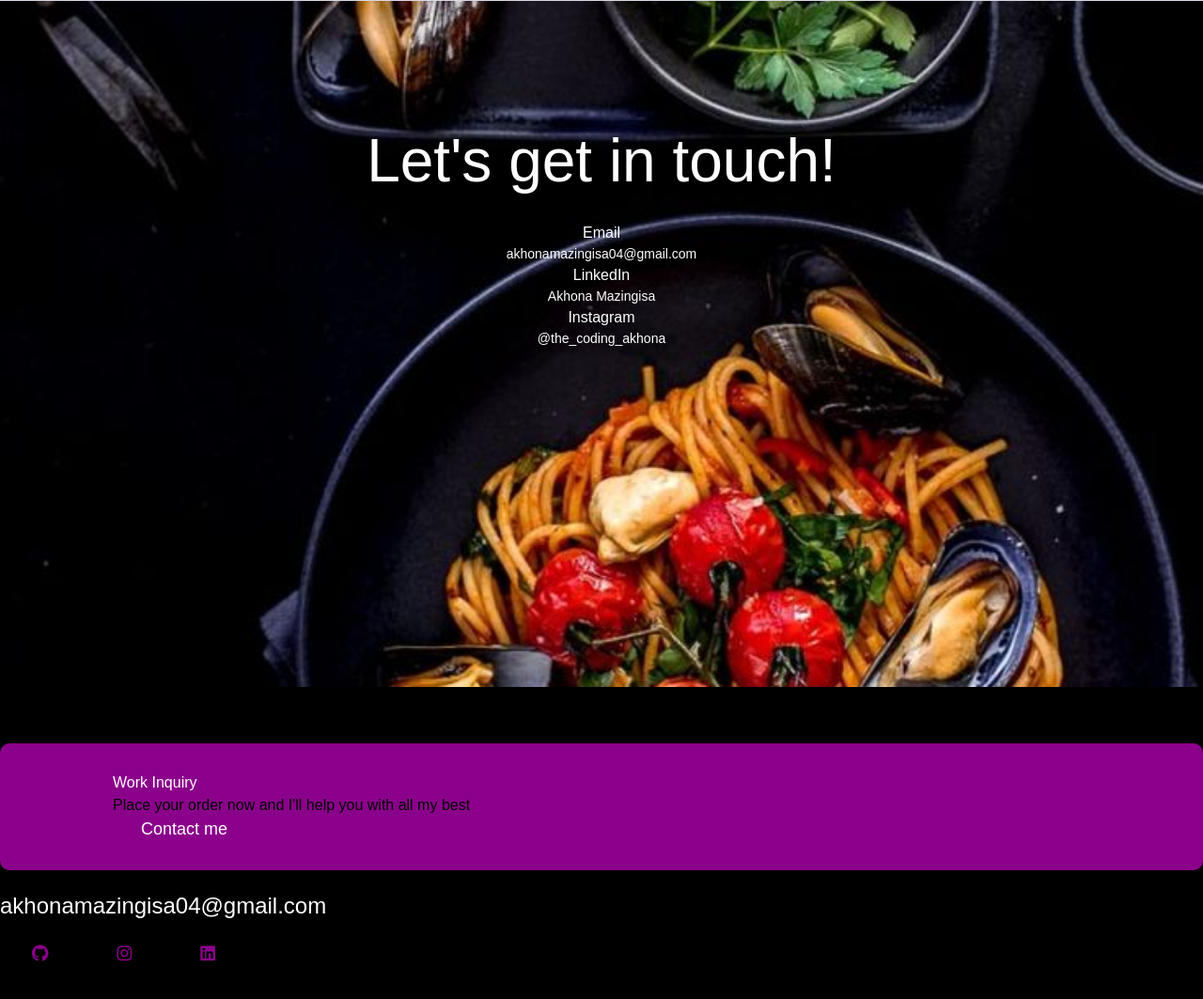
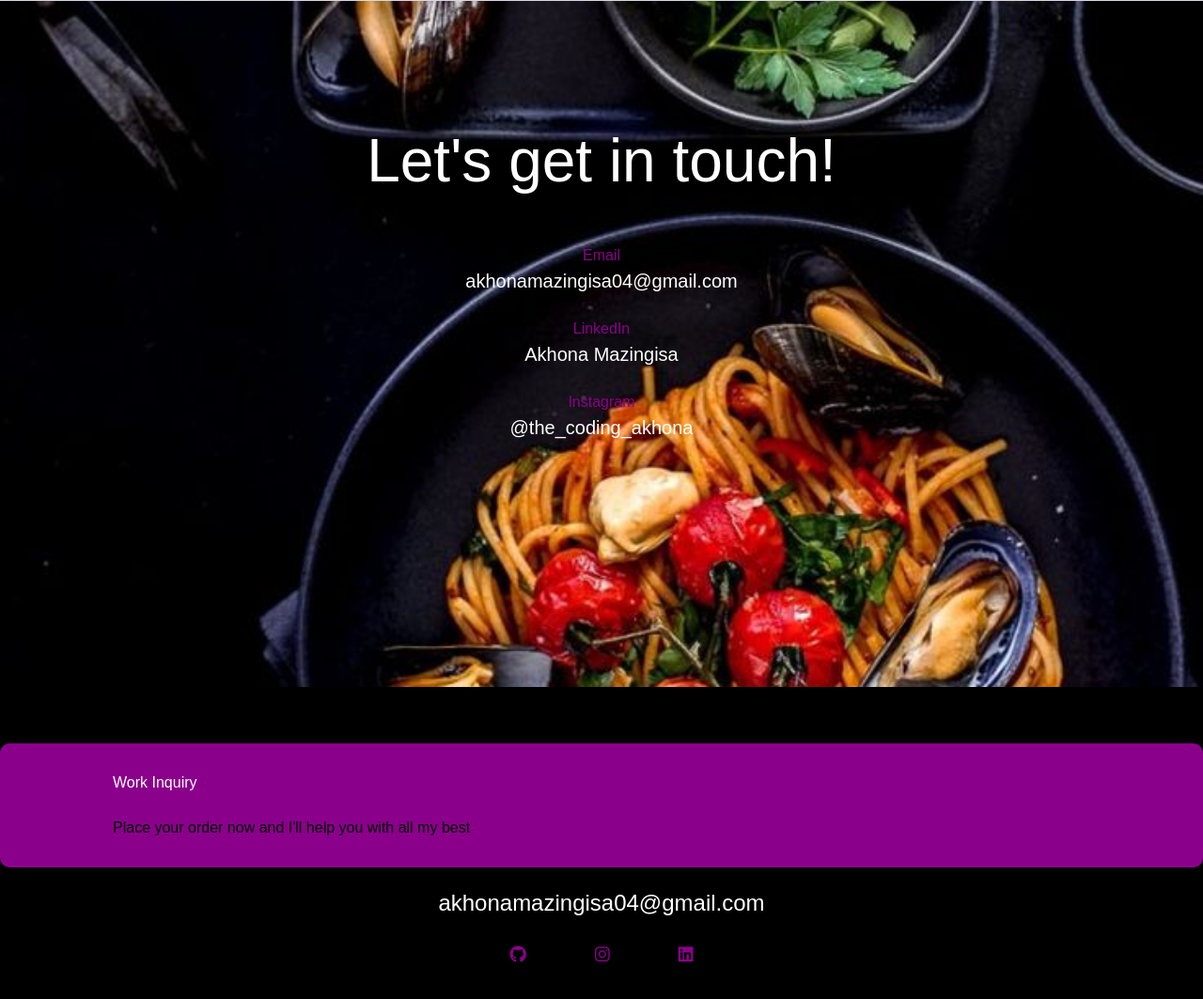
Before and after one commit to akhona-mazingisa/Restaurant-Menu, a website: page contact.html in a window 1280 px wide. Shown: the part 69-1132 px from the top of the page at 94% size. Drawn offline with nearby package versions, Linux system fonts and the light colour scheme.

Commit message:
Updated contact.html page and styles.css

```diff
--- a/contact.html
+++ b/contact.html
@@ -42,11 +42,14 @@
         <div class="content-container container">
             <div class="content">
                 <h1 mb-5>Let's get in touch!</h1>
+                <br>
                 <h3>Email</h3>
                 <p><a href="mailto:akhonamazingisa04@gmail.com">akhonamazingisa04@gmail.com </a></p>
+                <br>
                 <h3>LinkedIn</h3>
                 <p><a href="https://linkedin.com/in/akhona-mazingisa-93a5a2a2" target="_blank">
                     Akhona Mazingisa </a></p>
+                    <br>
                     <h3>Instagram</h3>
                     <p><a href="https://instagram.com/the_coding_akhona" target="_blank">
                         @the_coding_akhona </a></p>
@@ -59,18 +62,17 @@
         <div class="contact-box d-flex justify-content-between mb-5 d-mb-flex">
             <div>
             <h3>Work Inquiry</h3>
+            <br>
             <p class="text-muted">Place your order now and I'll help you with all my best</p>
         </div>
-        <div>
-            <a class="btn btn-branding mt-3" href="/contact" title="contact Akhona">Contact me</a>
-        </div>
     </div>
-    <div class="d-flex justify-content-center mb-5">
+    <div class="text-center">
         <a href="mailto:akhonamazingisa04@gmail.com" class="email-link" title="Email Akhona">
          akhonamazingisa04@gmail.com </a>
      </a>
      </div>
-     <div class="social-links d-flex justify-content-center">
+     <br>
+     <div class="social-links d-flex text-center">
         <a href="https://github.com/akhona-mazingisa" target="_blank" title="Github Profile">
             <i class="fa-brands fa-github" aria-hidden="true"></i>
         </a>
--- a/styles.css
+++ b/styles.css
@@ -115,6 +115,7 @@ section .text .search_bar button {
     justify-content: space-evenly;
     object-fit: cover;
     object-position: center;
+    border-radius: 50px;
 }
 
 .container h1 {
@@ -168,18 +169,18 @@ section .text .search_bar button {
 
 .content h1 {
     font-size: 64px;
-    color: #fff;
+    color:#fff;
     line-height: 80px;
 }
 
 .content h3 {
-    font-size: 24;
-    color: #fff;
+    font-size: 40;
+    color: darkmagenta;
     line-height: 1.5;
 }
 
 .content p {
-    font-size: 14px;
+    font-size: 20px;
 }
 
 .content {
@@ -242,4 +243,6 @@ footer .social-links a {
 
 footer .social-links a:hover {
     color: white;
+    margin: 0 auto;
+    padding: 20px;
 }
```
